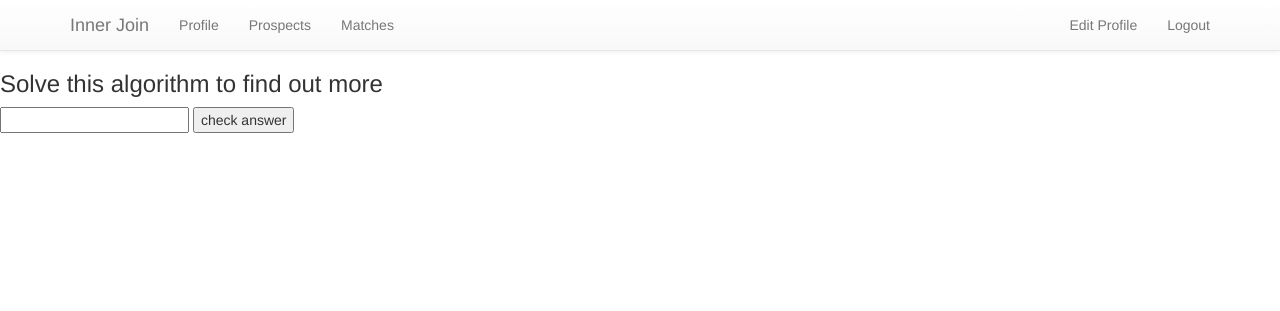
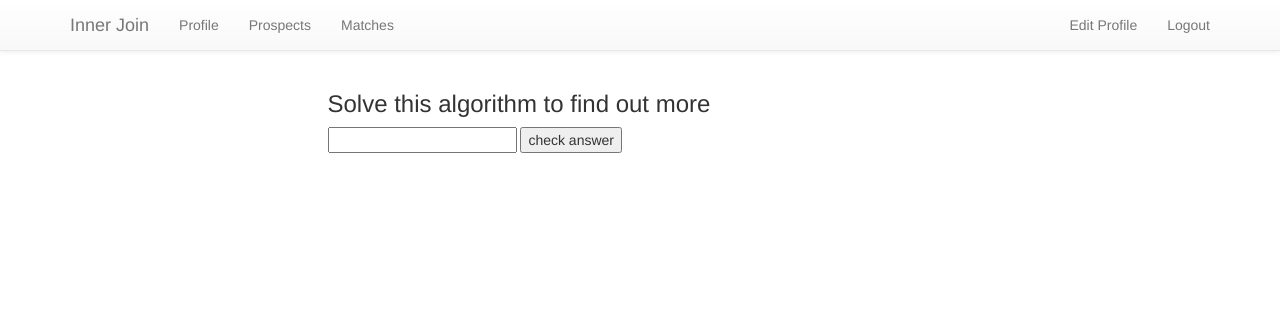
Before and after one commit to austinbrovick/django-dating, a Django app: a page that uses join/templates/algorithms/algorithm.html in a window 1280 px wide. Shown: the top 311 px of the page. Run offline with Django 3.2, Linux system fonts and the light colour scheme; data comes from the database, SQL or seed files in the repository; both versions use the stored data as it was after the commit; some libraries are stand-ins or nearby versions.

Commit message:
final commit

```diff
--- a/join/templates/algorithms/algorithm.html
+++ b/join/templates/algorithms/algorithm.html
@@ -6,7 +6,8 @@
 </head>
 <body>
   {% include "nav_bar.html" %}
-    <div id='main_wrapper'>
+    <div id='main_wrapper' class='row'>
+      <div class='col-md-6 col-md-offset-3'>
         <h3>Solve this algorithm to find out more</h3>
         {{algorithm}}
         <form method='post' action='{% url "check_answer" algorithm.creator.username %}'>
@@ -15,6 +16,7 @@
           <input type='submit' value='check answer'>
         </form>
       </div>
+    </div>
 </body>
 
 
--- a/join/templates/algorithms/create_algo_page.html
+++ b/join/templates/algorithms/create_algo_page.html
@@ -6,12 +6,14 @@
 </head>
 <body>
   {% include "nav_bar.html" %}
-    <div id='main_wrapper'>
+    <div id='main_wrapper' class='row'>
+      <div class='col-md-6 col-md-offset-3'>
       <form method='post' action='{% url "create_algo" %}'>
         {% csrf_token %}
         {{form.as_p}}
         <input type='submit' value='make this my algorithm'>
       </form>
+      </div>
     </div>
 </body>
 
```
Also changed, not shown: join/db.sqlite3. Lines whose indentation alone changed are shown as unchanged.
